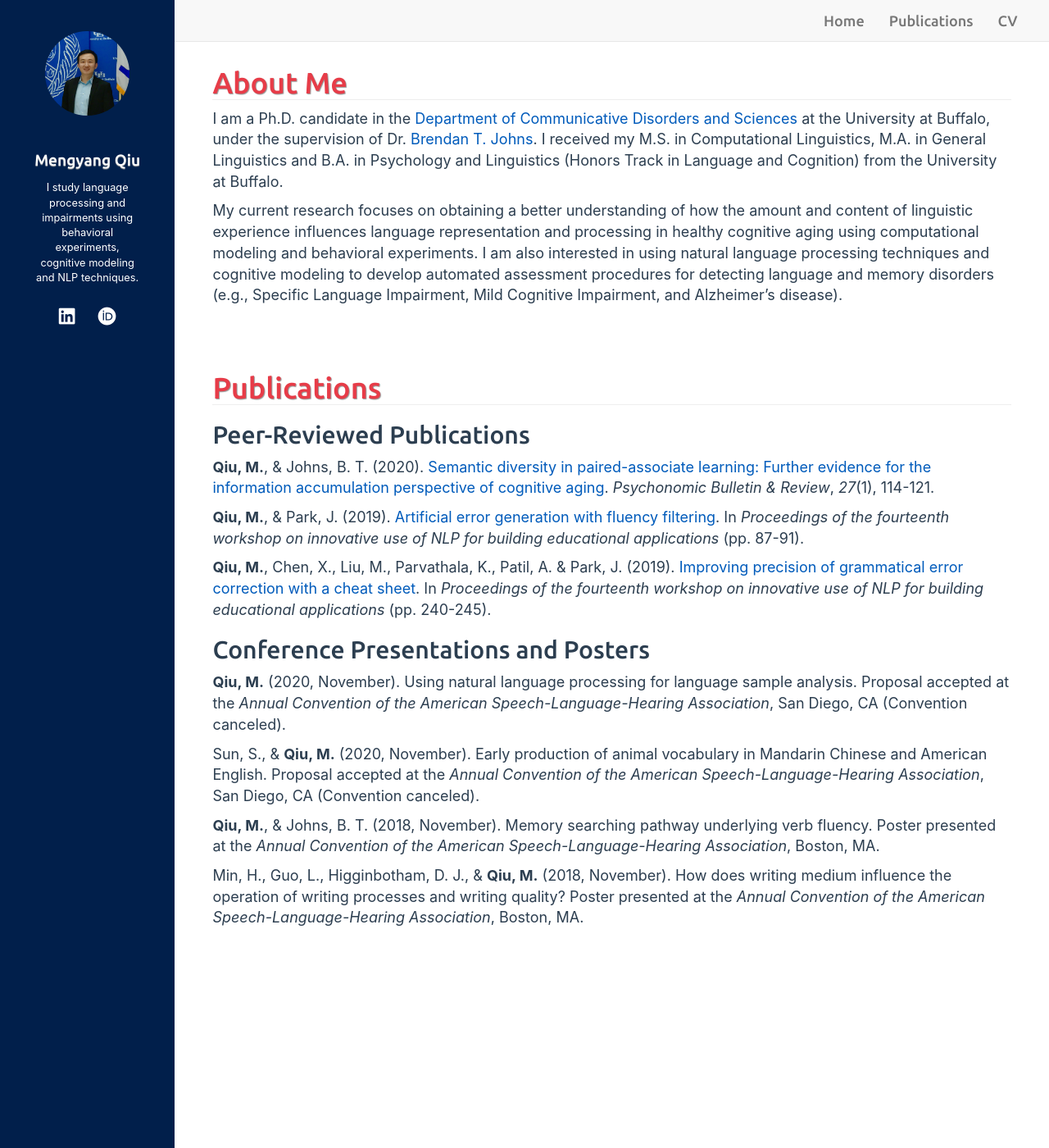
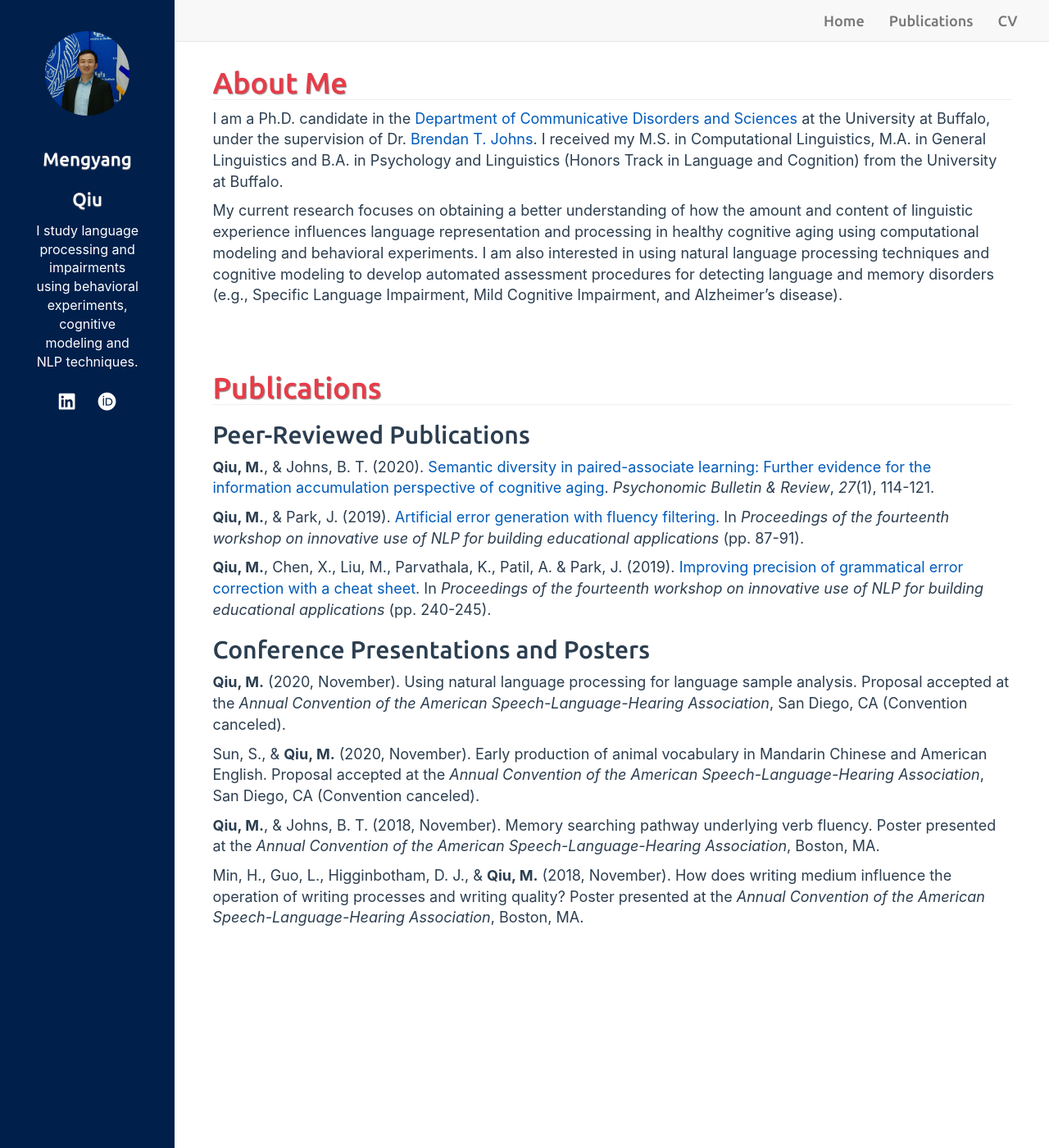
Before and after one commit to mengyangq/mengyangq.github.io, a Jekyll site: the page built from index.html, in a window 1280 px wide and 1400 px high. Shown: the whole window at 82% size. Built offline with Jekyll 4.4.1, drawn with Linux system fonts in a browser that asks for light colours; nearby versions of some CDN libraries; a style sheet for code colours, icons or effects is not loaded.

Commit message:
Sun Oct 11 22:28:37 EDT 2020

```diff
--- a/_includes/sidebar.html
+++ b/_includes/sidebar.html
@@ -13,7 +13,7 @@
 <!-- sidebar.html -->
 <div class="sidebar-header" role="banner">
   <h3 class="title">
-    <a href="{{ site.BASE_PATH }}/" style="font-size: 1.5vw">{{ site.title }}</a>
+    <a href="{{ site.BASE_PATH }}/" style="font-size: 1.75vw">{{ site.title }}</a>
   </h3>
 </div>
 
--- a/assets/css/style.css
+++ b/assets/css/style.css
@@ -60,7 +60,7 @@
 #bio {
   font-family: -apple-system,system-ui,BlinkMacSystemFont,"Segoe UI", "Roboto","Helvetica Neue",Arial,sans-serif;
   /*font-family: "Courier New", Courier, monospace;*/
-  font-size: 1vw;
+  font-size: 1.25vw;
   margin: 0 auto;
   margin-bottom: 25px;
 }
```
